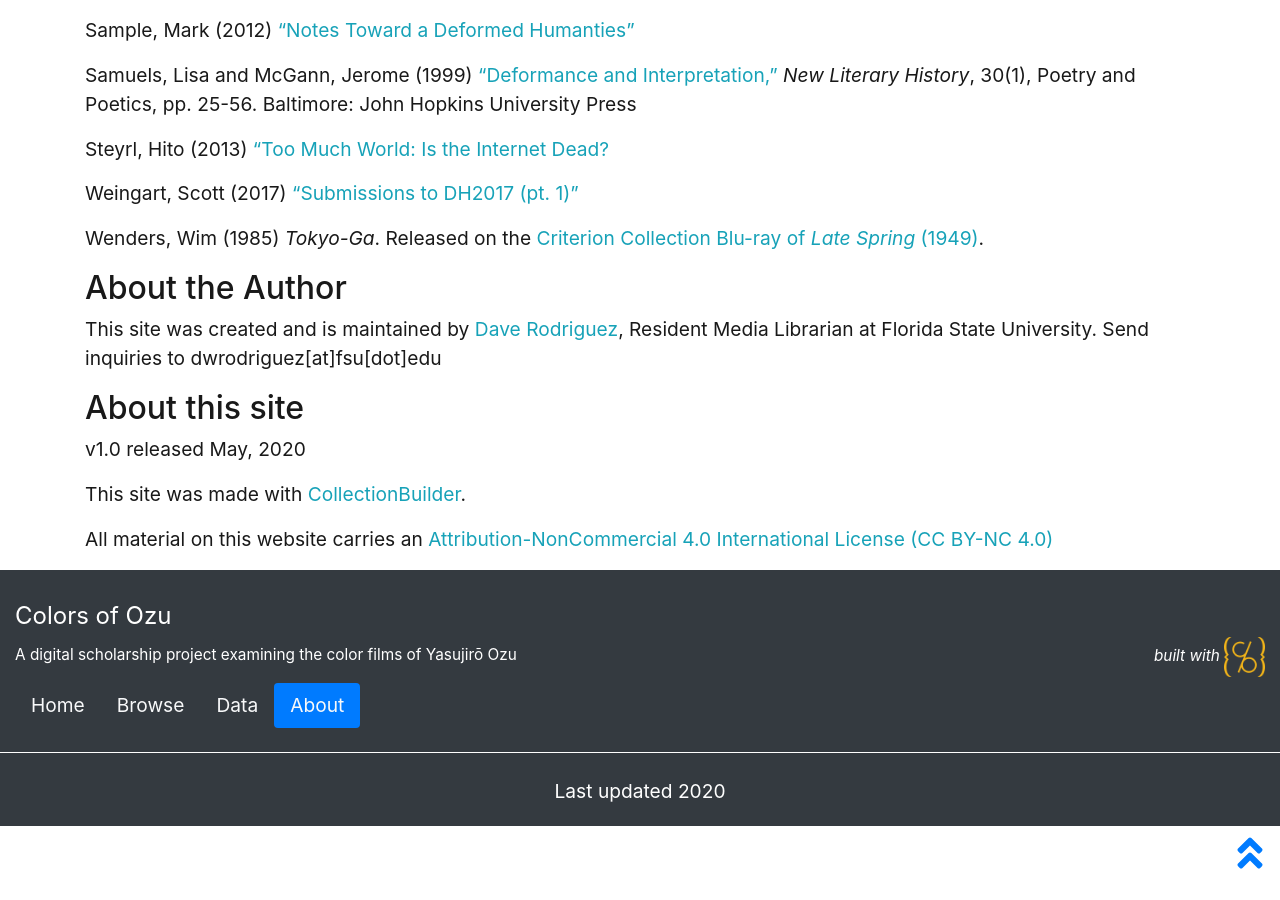
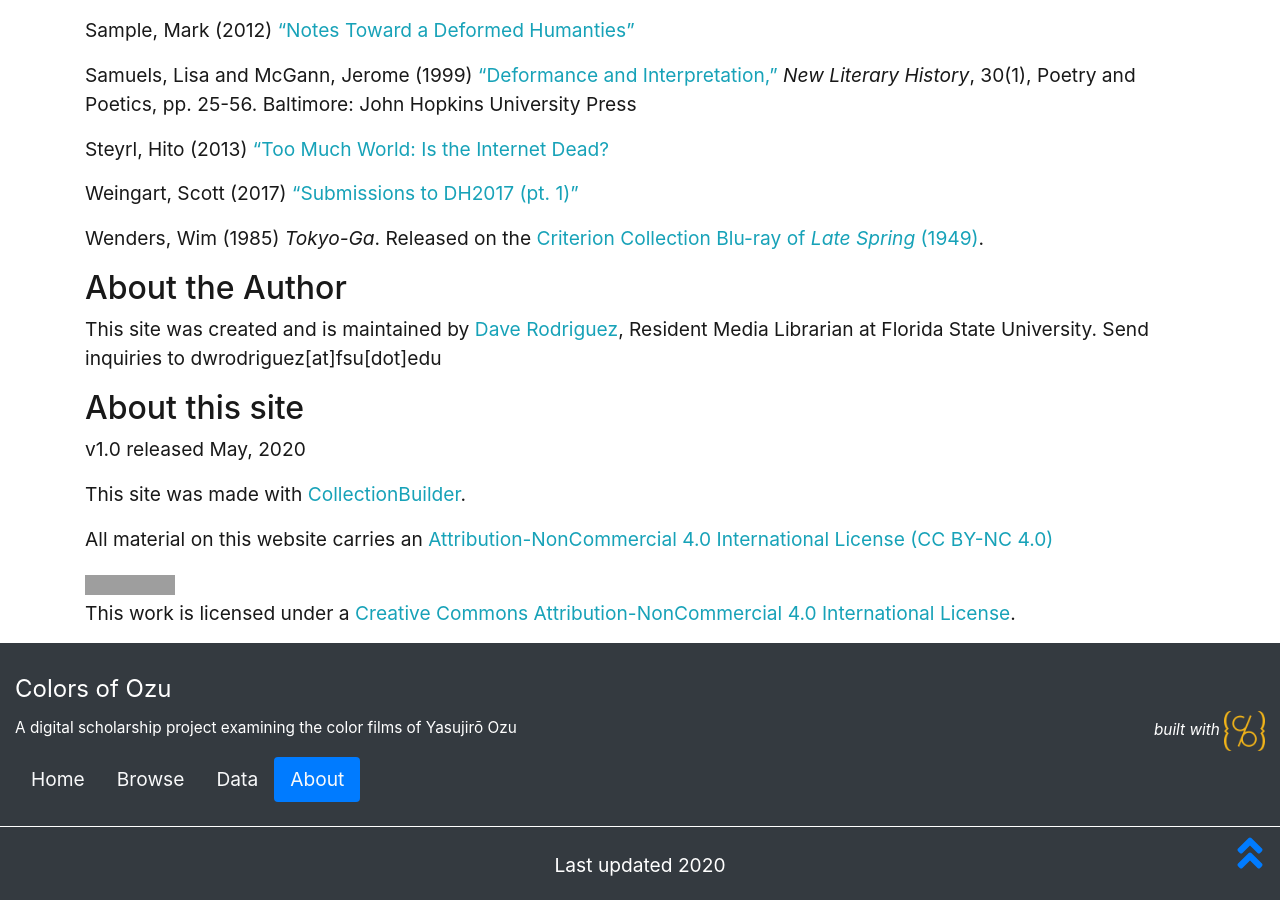
Before and after one commit to drodz11/colors-of-ozu, a Jekyll site: the page built from pages/about.md, in a window 1280 px wide and 900 px high, scrolled down 21873 px. Built offline with Jekyll 4.4.1, drawn with Linux system fonts in a browser that asks for light colours; grey boxes are pictures that could not be loaded.

Commit message:
Update about.md

```diff
--- a/pages/about.md
+++ b/pages/about.md
@@ -248,3 +248,5 @@
 This site was made with [CollectionBuilder](https://collectionbuilder.github.io/about.html).
 
 All material on this website carries an [Attribution-NonCommercial 4.0 International License (CC BY-NC 4.0)](https://creativecommons.org/licenses/by-nc/4.0/)
+
+<a rel="license" href="http://creativecommons.org/licenses/by-nc/4.0/"><img alt="Creative Commons License" style="border-width:0" src="https://i.creativecommons.org/l/by-nc/4.0/88x31.png" /></a><br />This work is licensed under a <a rel="license" href="http://creativecommons.org/licenses/by-nc/4.0/">Creative Commons Attribution-NonCommercial 4.0 International License</a>.
```
